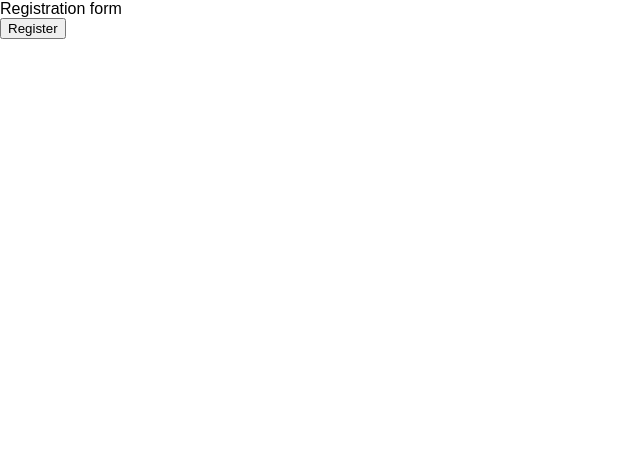
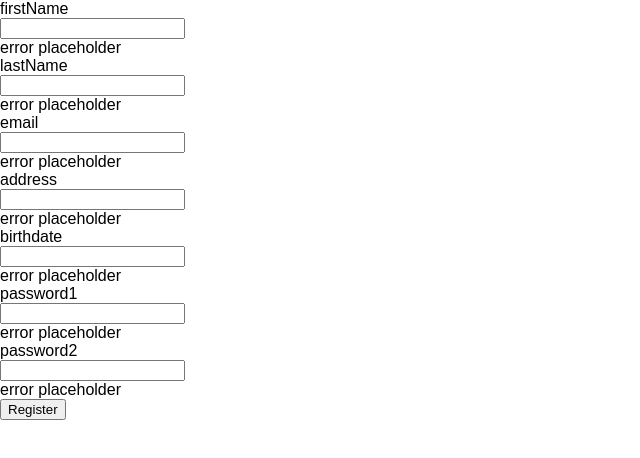
Before and after one commit to lukas-linhart/registration-form-homework, a React (Create React App) app: page / in a window 1280 px wide. Shown: the top 458 px of the page, without its empty margins (0-640 px from the left). Built offline with nearby package versions, Linux system fonts and the light colour scheme.

Commit message:
input fields skelet

```diff
--- a/src/App.js
+++ b/src/App.js
@@ -1,17 +1,73 @@
 import React, { Component } from 'react';
 import './App.css';
 
+
+class FormField extends Component {
+  render() {
+    return (
+        <FormInput
+          name={this.props.name}
+          label={this.props.label}
+          value={this.props.value}
+        />
+    );
+  };
+}
+
+
+
+class FormInput extends Component {
+  render() {
+    return (
+      <div>
+        <div>
+          <label>{this.props.label}</label>
+        </div>
+        <div>
+          <input
+            name={this.props.name}
+            value={this.props.value}
+          />
+          <div>error placeholder</div>
+        </div>
+      </div>
+    );
+  }
+}
 
 
 class RegistrationForm extends Component {
   constructor(props) {
     super(props);
+
+    // order of items will affect order of rendered form inputs
+    this.inputs = [
+      'firstName',
+      'lastName',
+      'email',
+      'address',
+      'birthdate',
+      'password1',
+      'password2'
+    ];
   }
 
   render() {
+    let formFields = [];
+    for (let fieldName of this.inputs) {
+      formFields.push(
+          <FormField
+            key={fieldName}
+            name={fieldName}
+            label={fieldName}
+            value=""
+          />
+      );
+    }
+
     return (
         <form onSubmit={this.handleSubmit}>
-          <div>Registration form</div>
+          {formFields}
           <input type="submit" value="Register" />
         </form>
     );
```
